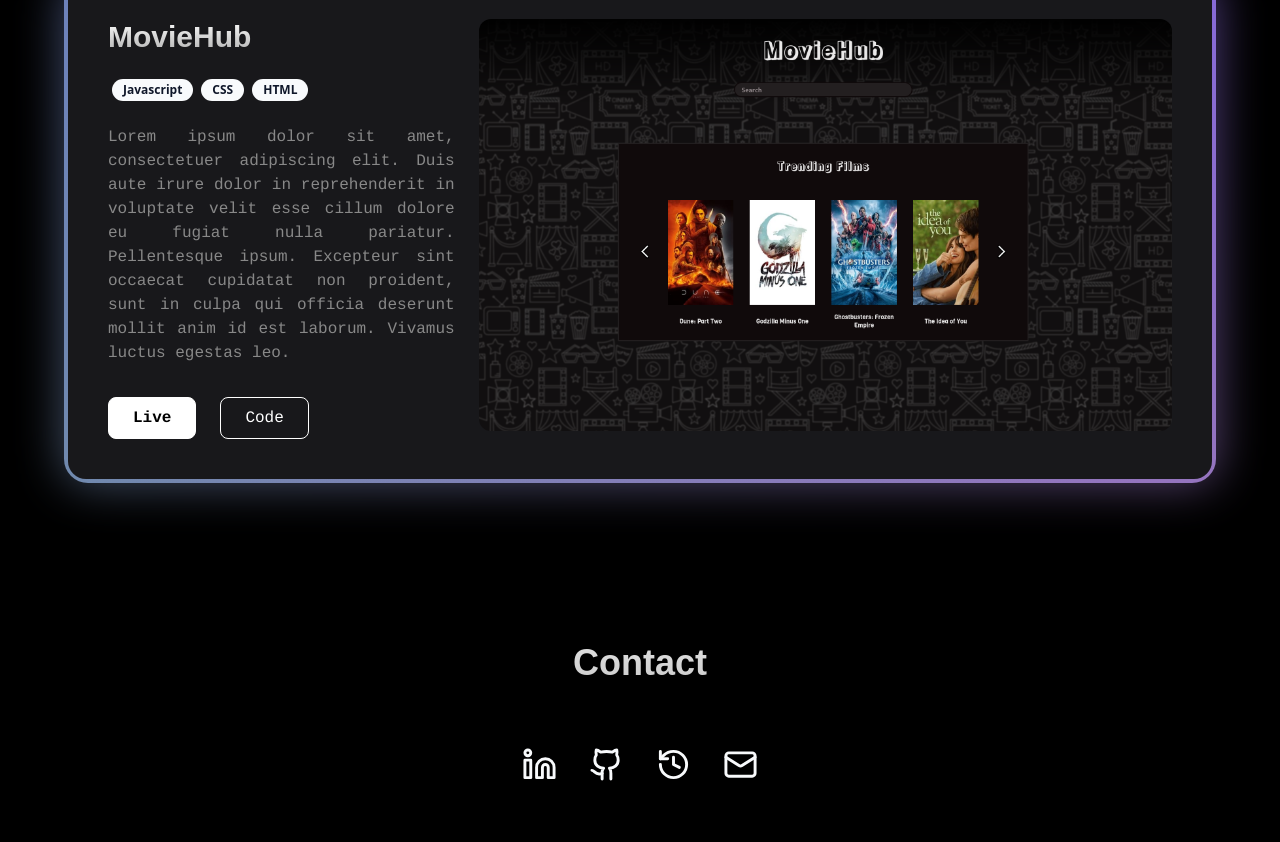
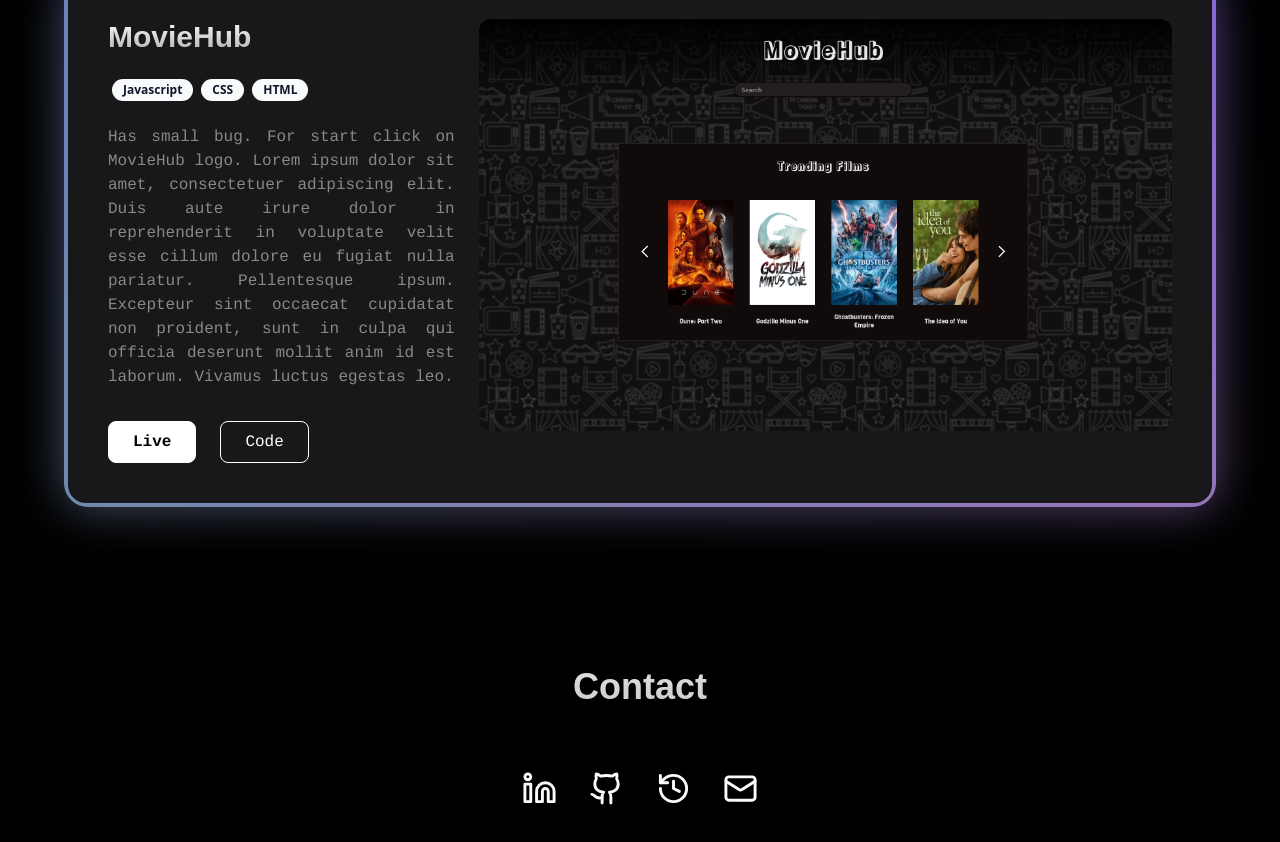
Before and after one commit to Katussska/portfolio, a Next.js app: page / in a window 1280 px wide. Shown: the part 1613-2455 px from the top of the page. Built offline with nearby package versions, Linux system fonts and the light colour scheme; a web font is replaced by a local one.

Commit message:
moviehub 2.0 live link
Took 3 minutes

```diff
--- a/components/Projects.tsx
+++ b/components/Projects.tsx
@@ -80,6 +80,7 @@ const Projects = () => {
     {
       title: 'MovieHub',
       description:
+        'Has small bug. For start click on MovieHub logo.\n' +
         'Lorem ipsum dolor sit amet, consectetuer adipiscing elit. Duis aute irure dolor in reprehenderit in voluptate velit esse cillum dolore eu fugiat nulla pariatur. Pellentesque ipsum. Excepteur sint occaecat cupidatat non proident, sunt in culpa qui officia deserunt mollit anim id est laborum. Vivamus luctus egestas leo.',
       badges: ['Javascript', 'CSS', 'HTML'],
       screenshots: {
```
